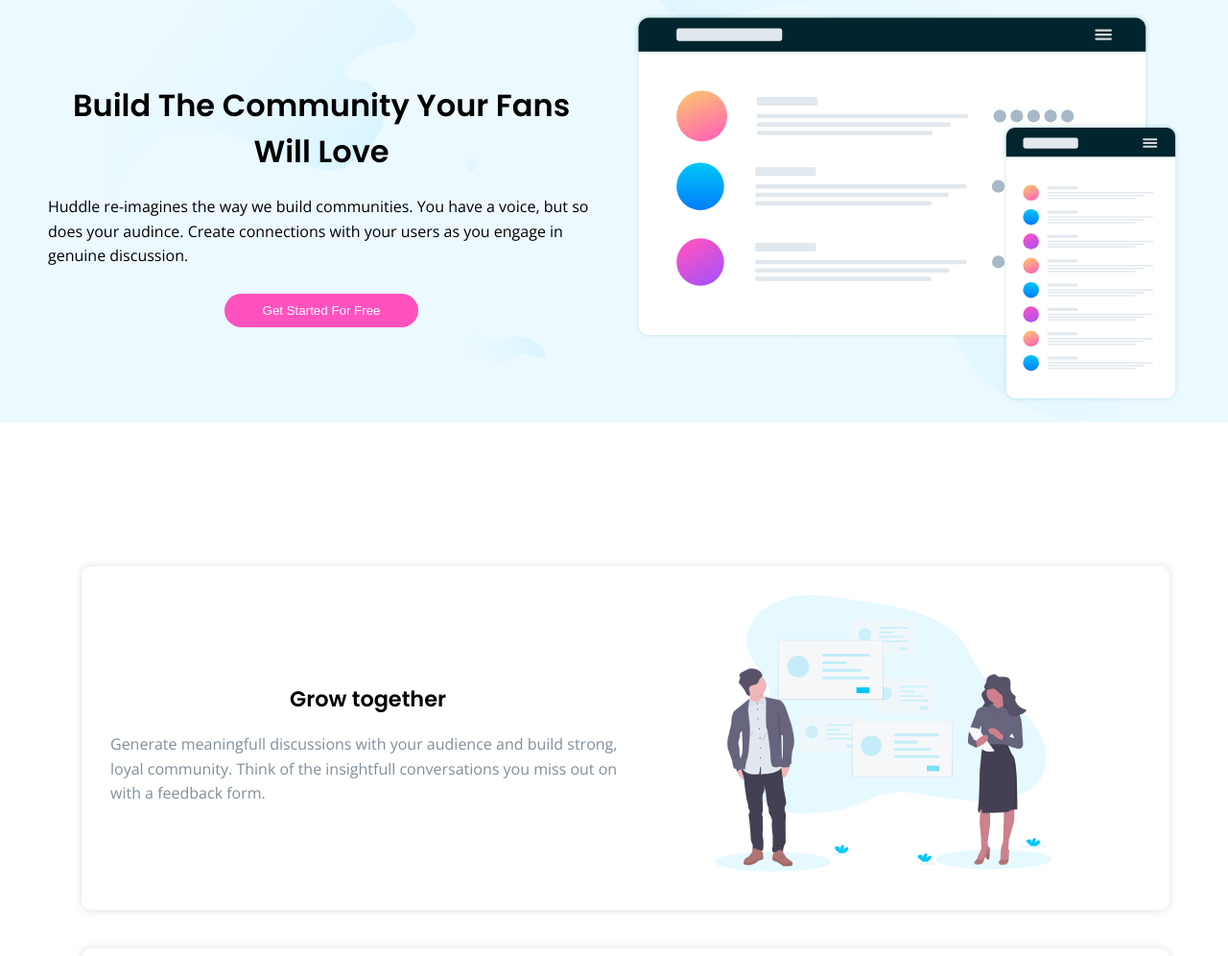
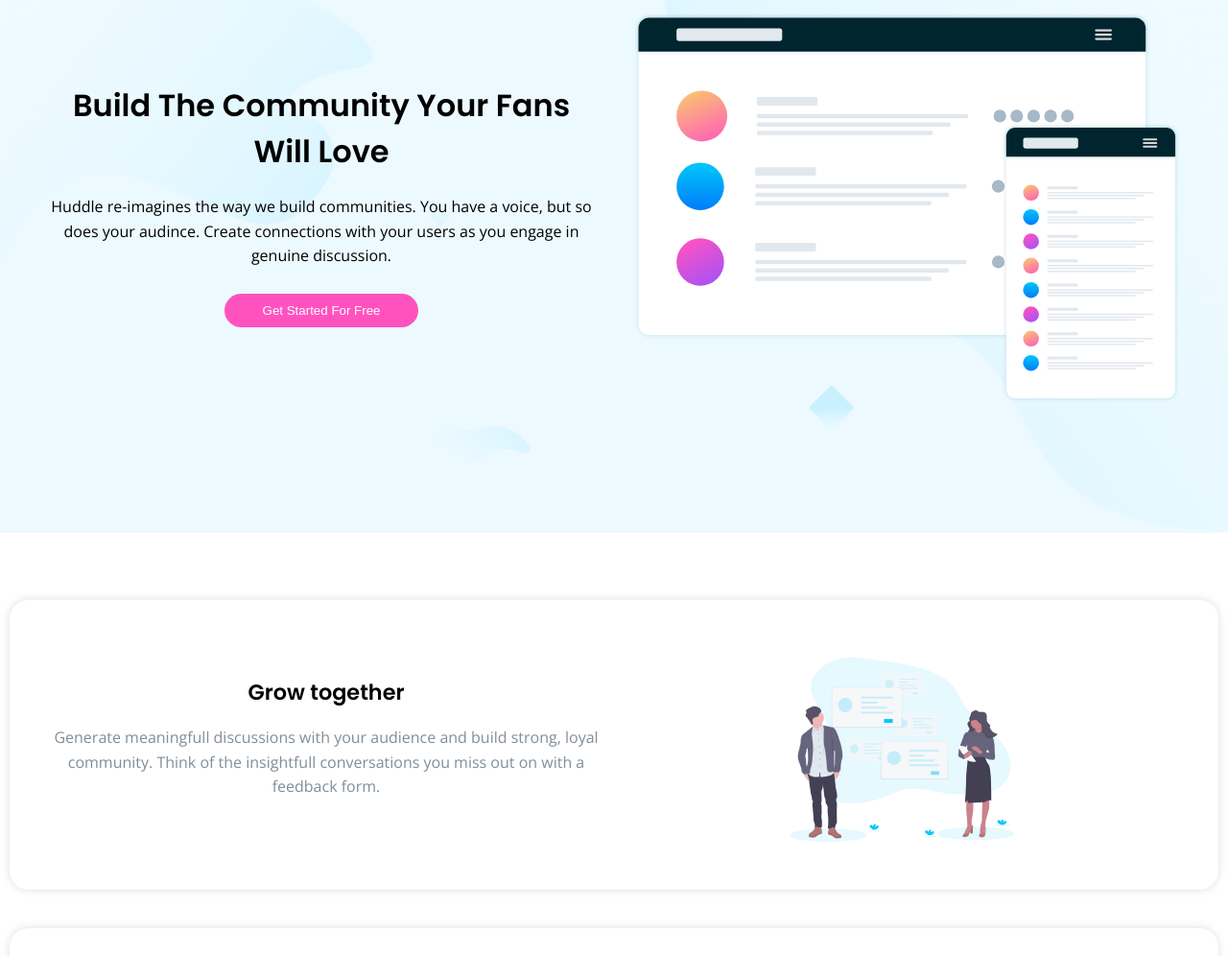
Before and after one commit to fabian-hanso/design-exercise, a website built with Vite: page index.html in a window 1280 px wide. Shown: the part 85-1081 px from the top of the page at 96% size. Built offline with nearby package versions, Linux system fonts and the light colour scheme.

Commit message:
Revert "change card styling and some header issues"

```diff
--- a/css/_base.css
+++ b/css/_base.css
@@ -29,5 +29,4 @@
 p {
     font-size: 1rem;
     line-height: 1.6rem;
-    text-align: left;
 }
--- a/css/components/cards.css
+++ b/css/components/cards.css
@@ -1,14 +1,12 @@
 .cards {
-    width: 90%;
+    width: 100%;
     display: grid;
     grid-template-columns: 1fr;
     grid-template-rows: 1fr;
-    align-items: center;
     background-color: white;
     box-shadow: 0px 0px 10px #dedede;
-    border-radius: 10px;
-    margin: 40px 75px 0px 75px;
-    padding: 30px 30px 20px 30px;
+    border-radius: 20px;
+    padding: 60px 30px 30px 30px;
     grid-template-areas:
     'picture'
     'text';
@@ -33,11 +31,8 @@
 }
 
 .cards__picture {
-    position: sticky;
-    height: 18rem;
+    height: 12rem;
     width: auto;
-    margin: 0px;
-    padding: 0px;
 }
 
 
--- a/css/components/header.css
+++ b/css/components/header.css
@@ -2,8 +2,8 @@
 
 
 header{
-    width:100%;
-    /* height: 80vh; */
+    width:100vw;
+    height: 80vh;
     background-image: url(../../design/images/bg-hero-mobile.svg);
     background-size: contain;
     background-repeat: no-repeat;
@@ -49,19 +49,16 @@
 }
 
 .header__first{
-    /* width: 50%; */
     width: 100%;
 
 }
 
 .header__second{
-    /* width: 50 %; */
     width: 100%;
 
 }
 
 .header__second img {
-    /* width: 50%; */
     width: 100%;
 }
 
@@ -78,17 +75,15 @@
 
 @media only screen and (min-width: 376px) {
     header{
-        /* width: 100vh; */
-        width:100%;
-        /* height: 80vh; */
+        width:100vw;
+        height: 80vh;
         background-image: url(../../design/images/bg-hero-desktop.svg);
         /* background-size: cover; */
         background-repeat: no-repeat;
         background-position: top;
         padding-top: 15px;
         background-color: #ECFAFF;
-        /* margin-bottom: 60px; */
-        margin-bottom: 100px;
+        margin-bottom: 60px;
     }
     .header__div{
         display: flex;
@@ -96,15 +91,13 @@
     }
 
     .header__first{
-        /* width: 50%; */
-        width: 100%;
+        width: 50%;
         padding: 10px 20px;
 
     }
 
     .header__second{
-        /* width: 50%; */
-        width: 100%;
+        width: 50%;
         padding: 10px 20px;
 
     }
```
